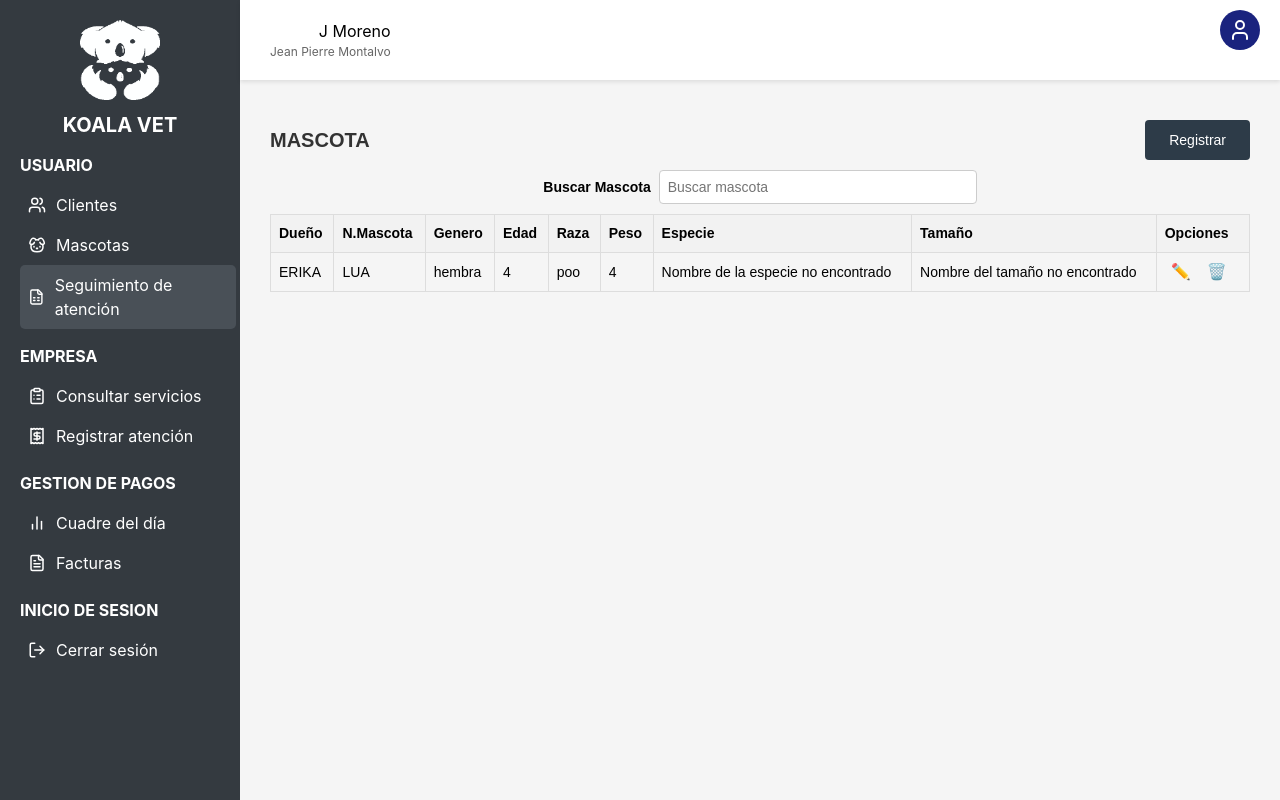
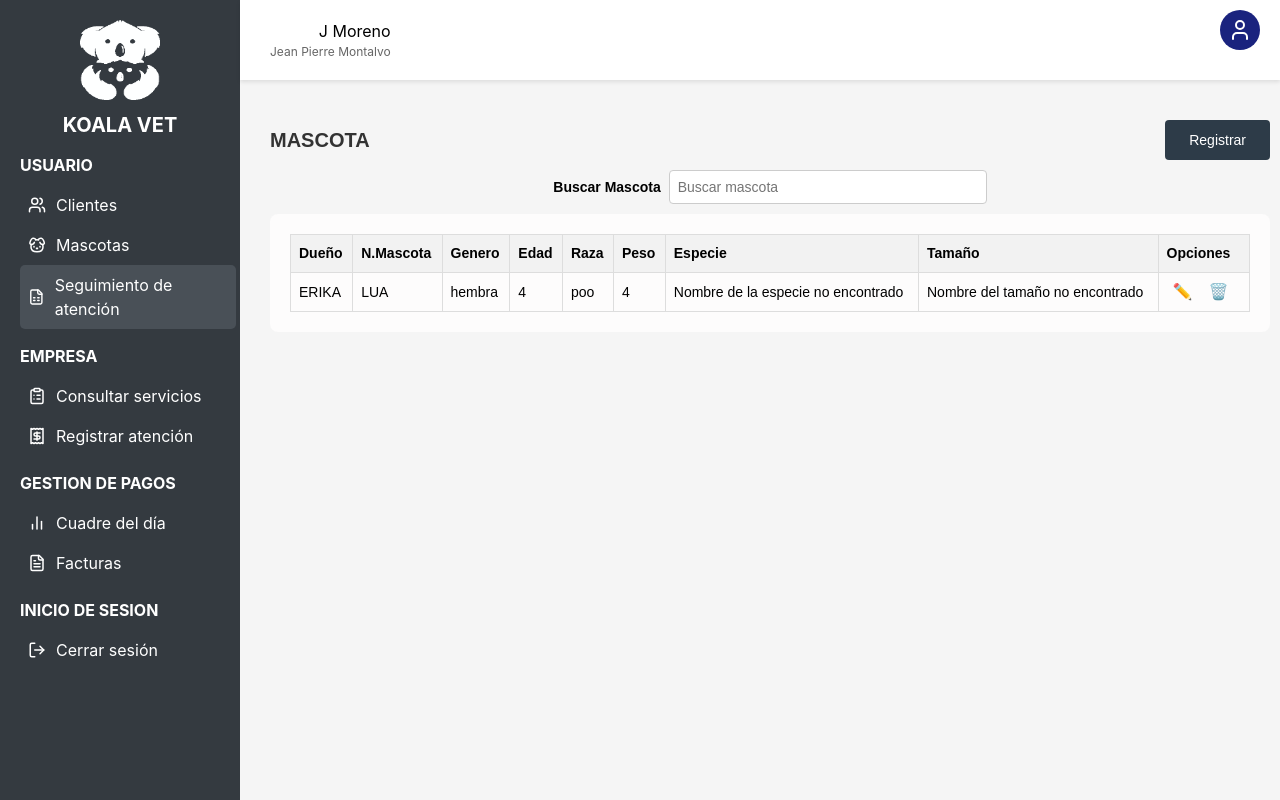
Before and after one commit to JeanpierreMV/FullStackReactNode, a React (Vite) app in the folder FrontEnd/: page /filter-mascota in a window 1280 px wide. Built offline with nearby package versions, Linux system fonts and the light colour scheme.

Commit message:
solucionado solo medio

```diff
--- a/FrontEnd/src/components/FilterMascota.jsx
+++ b/FrontEnd/src/components/FilterMascota.jsx
@@ -39,6 +39,7 @@ export default function FilterMascota() {
           onChange={(e) => setSearchTerm(e.target.value)}
         />
       </div>
+      <div className='dataContainer'>
       <table>
         <thead>
           <tr>
@@ -72,6 +73,7 @@ export default function FilterMascota() {
           ))}
         </tbody>
       </table>
+      </div>
     </div>
   )
 }
--- a/FrontEnd/src/styles/FilterMascota.css
+++ b/FrontEnd/src/styles/FilterMascota.css
@@ -1,6 +1,6 @@
 .pet-manager {
     font-family: Arial, sans-serif;
-    max-width: 1200px;
+   width: 100%;
     margin: 0 auto;
     padding: 10px;
   }
@@ -78,3 +78,9 @@
     font-size: 16px;
     margin-right: 4px;
   }
+
+  .dataContainer {
+  background-color: hsl(0, 20%, 99%);
+  padding: 20px;
+  border-radius: 8px;
+}
```
